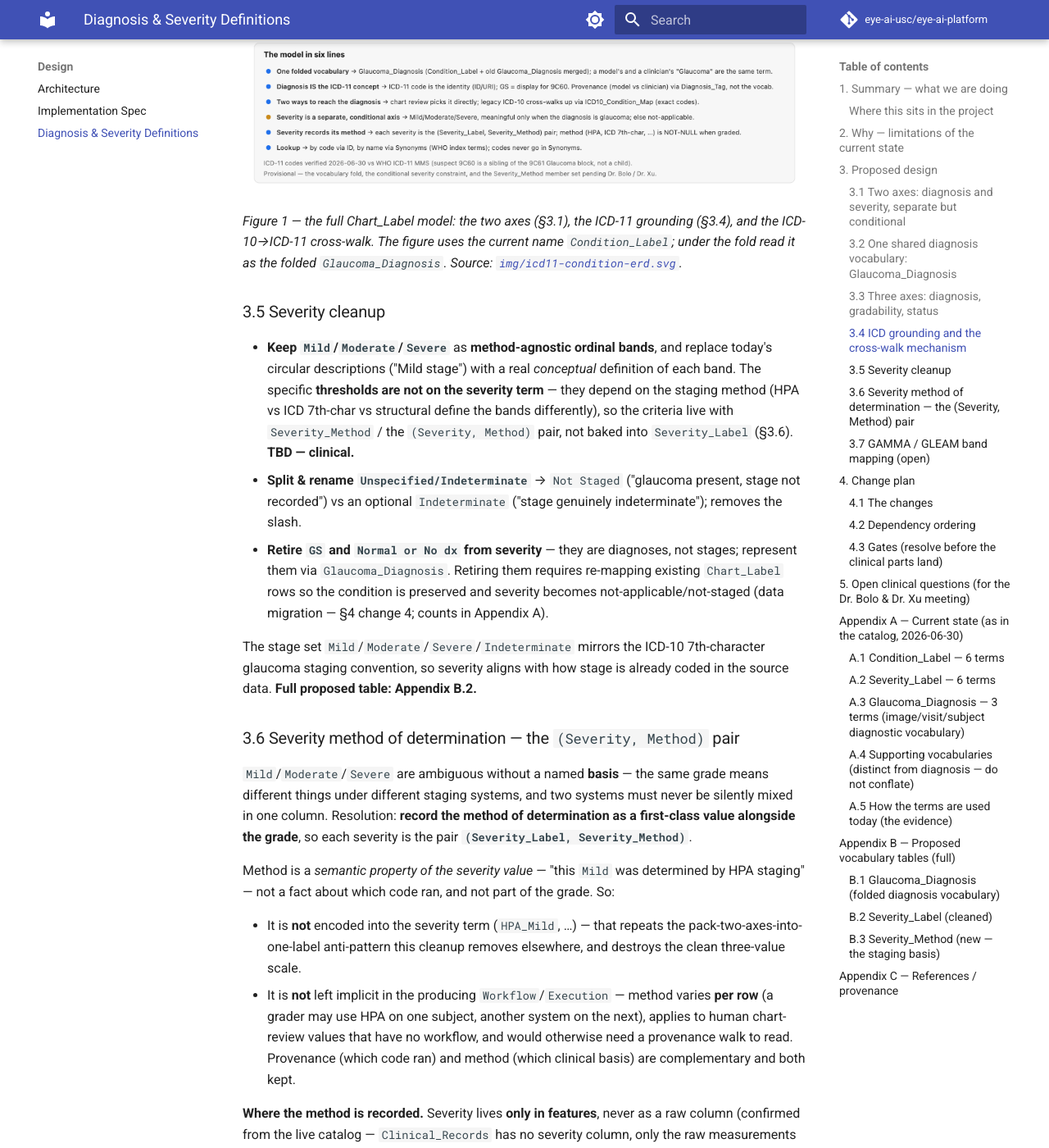
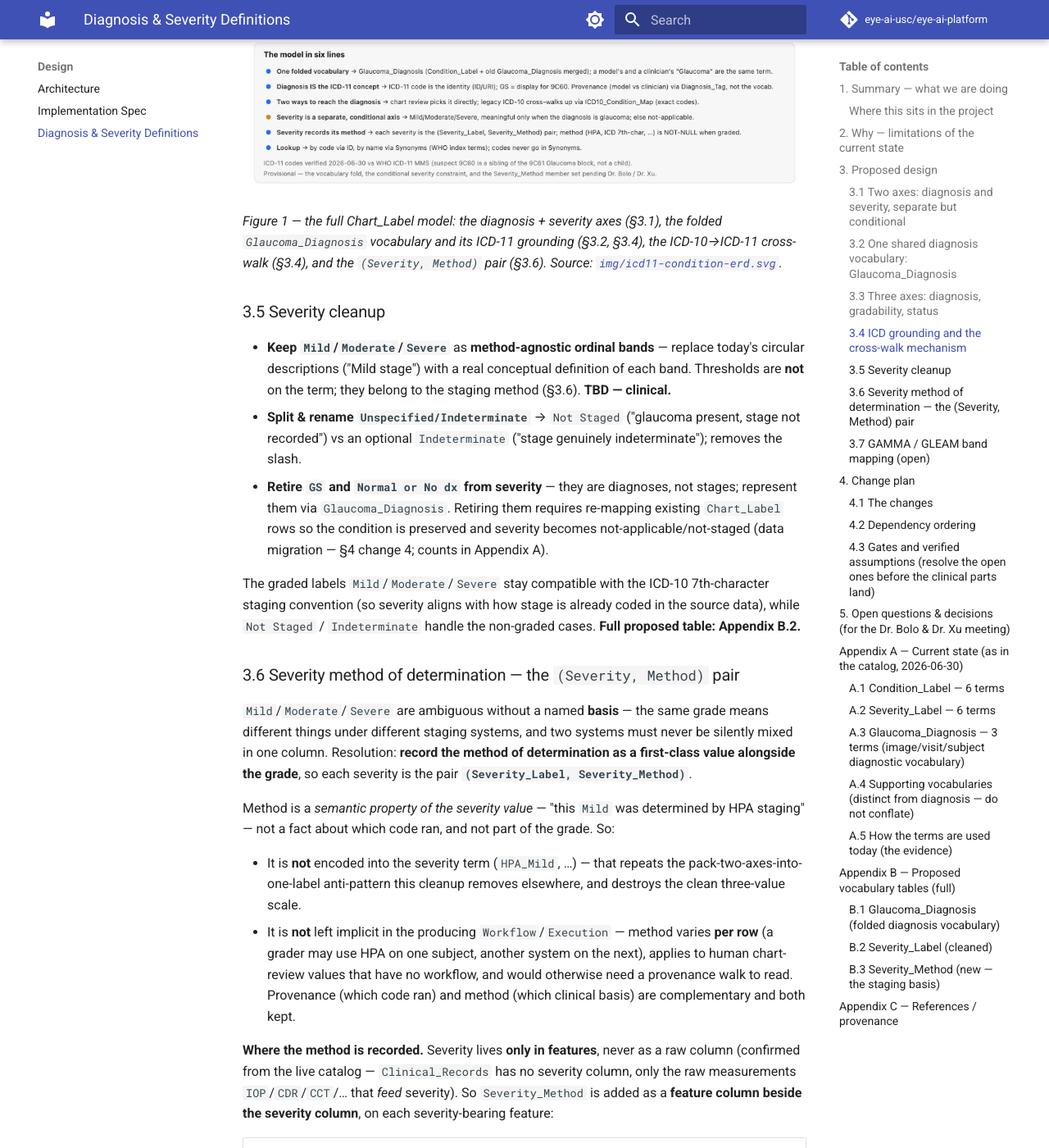
Before and after one commit to eye-ai-usc/eye-ai-platform, an MkDocs documentation site: the page built from docs/design/diagnosis-severity-definitions.md, in a window 1280 px wide and 1400 px high, scrolled down 7411 px. Shown: the whole window at 82% size. Built offline with MkDocs 1.6.1 and Material for MkDocs 9.7.7, drawn with Linux system fonts in a browser that asks for light colours; comment, search, counter and statistics services are not loaded; some of the changed text lies outside the part shown.

Commit message:
docs: tech-writer cleanup — fix stale refs/wording after restructure
Post-restructure writing pass (Claude + independent Codex). Structure holds;
these are stale wording and cross-reference fixes:

- Fix broken ref §5 Q6 → §5 Q8 (GAMMA/GLEAM is Q8).
- Rewrite the Figure 1 caption/alt-text: the ERD was updated to Glaucoma_Diagnosis
  + a Severity_Method column, so the "figure uses Condition_Label" caveat was
  false; describe the three FK columns.
- Appendix A.3: "single consolidated vocabulary" read as if the fold had happened
  → "3-term vocabulary shared by the … tables", noting it's distinct from the
  proposed fold that reuses the name.
- Clarify Normal's identifier is still open (§3.3); clarify "Not assessed" is a
  synonym of the No Diagnosis term, not a Diagnosis_Status value (App. B.1).
- Trim the §3.5 severity-method paragraph to a §3.6 pointer (dedup); fix the
  ICD-10-7th-char sentence so it doesn't undercut the method-agnostic message;
  grammar fix.
- Retitle §4.3 "Gates and verified assumptions" (had a resolved item) and §5
  "Open questions & decisions" (has non-clinical items).

Content/design unchanged. Provisional pending Dr. Bolo & Dr. Xu.

Co-Authored-By: Claude Opus 4.8 <noreply@anthropic.com>

```diff
--- a/docs/design/diagnosis-severity-definitions.md
+++ b/docs/design/diagnosis-severity-definitions.md
@@ -181,8 +181,9 @@ The current vocabularies conflate three independent questions. Separate them:
 The distinctions that drive the placement:
 
 - **`Normal` ≠ `No Diagnosis`.** The old `Normal or No dx` fused two opposites:
-  `Normal` = assessed, no glaucoma (a real negative finding — ICD codes the
-  encounter, `Z01.00`); `No Diagnosis` = no determination on record. **They split.**
+  `Normal` = assessed, no glaucoma (a real negative finding; its identifier —
+  encounter code `Z01.00` vs a local URI — is still open, §4.3); `No Diagnosis` =
+  no determination on record. **They split.**
 - **`No Diagnosis` stays on the diagnosis axis, as a local term.** "No diagnosis"
   is a legitimate *value* of the diagnosis field (one column, ML-comparable). It
   has no ICD code, so it is a **local term** with an EyeAI URI — *"no ICD code"*
@@ -267,21 +268,19 @@ the dict is an `eye-ai-ml` change, contingent on `ICD10_Condition_Map` existing
 first (§4). Map **exact codes** (FKs to real `ICD10_Eye` terms), not wildcard
 patterns, so no wildcard-matching logic is needed.
 
-![ERD — the Chart_Label feature carries the diagnosis and severity axes side by side; the diagnosis term is the ICD-11 concept (chart review picks it directly, legacy ICD-10 cross-walks up), and severity is valid only when the diagnosis is glaucoma.](img/icd11-condition-erd.png)
+![ERD — the Chart_Label feature carries three FK columns on one row: the diagnosis (folded Glaucoma_Diagnosis, the ICD-11 concept) plus the severity grade and its Severity_Method; the diagnosis is reached directly by chart review or via the ICD-10 cross-walk, and severity is valid only when the diagnosis is glaucoma.](img/icd11-condition-erd.png)
 
-*Figure 1 — the full Chart_Label model: the two axes (§3.1), the ICD-11 grounding
-(§3.4), and the ICD-10→ICD-11 cross-walk. The figure uses the current name
-`Condition_Label`; under the fold read it as the folded `Glaucoma_Diagnosis`.
-Source: [`img/icd11-condition-erd.svg`](img/icd11-condition-erd.svg).*
+*Figure 1 — the full Chart_Label model: the diagnosis + severity axes (§3.1), the
+folded `Glaucoma_Diagnosis` vocabulary and its ICD-11 grounding (§3.2, §3.4), the
+ICD-10→ICD-11 cross-walk (§3.4), and the `(Severity, Method)` pair (§3.6). Source:
+[`img/icd11-condition-erd.svg`](img/icd11-condition-erd.svg).*
 
 ### 3.5 Severity cleanup
 
-- **Keep `Mild`/`Moderate`/`Severe`** as **method-agnostic ordinal bands**, and
-  replace today's circular descriptions ("Mild stage") with a real *conceptual*
-  definition of each band. The specific **thresholds are not on the severity term**
-  — they depend on the staging method (HPA vs ICD 7th-char vs structural define the
-  bands differently), so the criteria live with `Severity_Method` / the
-  `(Severity, Method)` pair, not baked into `Severity_Label` (§3.6). **TBD — clinical.**
+- **Keep `Mild`/`Moderate`/`Severe`** as **method-agnostic ordinal bands** —
+  replace today's circular descriptions ("Mild stage") with a real conceptual
+  definition of each band. Thresholds are **not** on the term; they belong to the
+  staging method (§3.6). **TBD — clinical.**
 - **Split & rename `Unspecified/Indeterminate`** → `Not Staged` ("glaucoma present,
   stage not recorded") vs an optional `Indeterminate` ("stage genuinely
   indeterminate"); removes the slash.
@@ -291,9 +290,10 @@ Source: [`img/icd11-condition-erd.svg`](img/icd11-condition-erd.svg).*
   becomes not-applicable/not-staged (data migration — §4 change 4; counts in
   Appendix A).
 
-The stage set `Mild`/`Moderate`/`Severe`/`Indeterminate` mirrors the ICD-10
-7th-character glaucoma staging convention, so severity aligns with how stage is
-already coded in the source data. **Full proposed table: Appendix B.2.**
+The graded labels `Mild`/`Moderate`/`Severe` stay compatible with the ICD-10
+7th-character staging convention (so severity aligns with how stage is already
+coded in the source data), while `Not Staged` / `Indeterminate` handle the
+non-graded cases. **Full proposed table: Appendix B.2.**
 
 ### 3.6 Severity method of determination — the `(Severity, Method)` pair
 
@@ -372,7 +372,7 @@ ICD10_Eye enumerated ──▶ (2) fold into Glaucoma_Diagnosis ──┐
 - Severity work (1) and the method vocab/columns (6) are on the severity axis, independent of the diagnosis fold; (6) needs the `Severity_Method` member set confirmed (§5) and the severity features (they exist).
 - **Repo split:** 1–4 and 6 are catalog/schema/data → `data-curation`; 5 is code → `eye-ai-ml`, and its PR **cannot merge until 3 lands** in the catalog.
 
-### 4.3 Gates (resolve before the clinical parts land)
+### 4.3 Gates and verified assumptions (resolve the open ones before the clinical parts land)
 
 - **Severity criteria — per staging method** (not per grade) for Mild/Moderate/Severe — clinical (Dr. Bolo, §5 Q1).
 - **`Severity_Method` member set** — confirm the staging systems (HPA, ICD 7th-char, structural, …) before creating the vocabulary in change 6 (§3.6, clinical).
@@ -384,7 +384,7 @@ ICD10_Eye enumerated ──▶ (2) fold into Glaucoma_Diagnosis ──┐
 - **Catalog verification** — ✅ **resolved (deriva MCP, 2026-06-30):** `ICD10_Eye` **is** a controlled vocabulary (1,209 terms); the `Clinical_Records ⇄ ICD10_Eye` association is **`Clinical_Records_ICD10_Eye`** (27,962 rows); `Clinical_Records` has **no** severity column (so severity-method is a feature column only).
 - **Fold verification (open)** — before the fold (change 2/4), confirm what populates `Subject_Diagnosis` vs the `Chart_Label` feature and how the image/visit/subject `*_Diagnosis` rows reconcile with the chart rows onto the merged vocabulary.
 
-## 5. Open clinical questions (for the Dr. Bolo & Dr. Xu meeting)
+## 5. Open questions & decisions (for the Dr. Bolo & Dr. Xu meeting)
 
 1. **Severity criteria — per method.** For each staging method in `Severity_Method`, what cut-points define `Mild`/`Moderate`/`Severe`? (e.g. HPA VF MD thresholds; ICD 7th-character definitions; structural RNFL/CDR.) Criteria attach to the method, not the grade (§3.5–§3.6). (Dr. Bolo.)
 2. **Separate but conditional?** Confirm severity is a separate attribute that applies **only** when an established glaucoma condition is present (§3.1).
@@ -444,9 +444,10 @@ vocabularies; the proposed replacements are in Appendix B.
 
 ### A.3 `Glaucoma_Diagnosis` — 3 terms (image/visit/subject diagnostic vocabulary)
 
-Created 2026-06-30 as the single consolidated vocabulary the three diagnosis levels
-(image / observation / subject) share. **Not image-only**, despite the catalog
-comment.
+Created 2026-06-30 as the 3-term vocabulary shared by the image / observation /
+subject diagnosis tables. **Not image-only**, despite the catalog comment. (This
+is the *current* coarse vocabulary — distinct from the proposed folded
+`Glaucoma_Diagnosis` in §3.2 / Appendix B.1, which happens to reuse the name.)
 
 > Catalog comment: *"Vocabulary of image-level diagnostic categories for retinal
 > images (e.g., referable glaucoma, no glaucoma)."*
@@ -540,7 +541,7 @@ cross-walk (§3.4). Full ICD-11 URIs follow
 | `Unspecified Glaucoma` | Glaucoma present, **subtype not specified**. *(confirm clinically)* | "Glaucoma, unspecified"; "Glaucoma NOS" | `ICD11:9C61.Z` / `…/mms/9C61.Z` |
 | `Normal` | Assessed; **no glaucoma** present (a genuine negative finding). *(confirm clinically)* | "No Glaucoma"; "Normal" | `ICD10:Z01.00` *or* `EYEAI:Normal` **(TBD)** |
 | `Other` | A **non-glaucoma** condition (outside the curated glaucoma subset). | "Non-glaucoma"; "Other condition" | `EYEAI:Other` / `eye-ai.org/id/condition/Other` |
-| `No Diagnosis` | **No diagnosis made** — no glaucoma determination on record (≡ the former `Unknown`). *(confirm whether "not assessed" needs its own wording)* | "No dx"; "Not assessed" | `EYEAI:No_Diagnosis` / `eye-ai.org/id/condition/No_Diagnosis` |
+| `No Diagnosis` | **No diagnosis made** — no glaucoma determination on record (≡ the former `Unknown`). | "No dx"; "Not assessed" *(synonyms of this diagnosis term — note `Not assessed` is **not** a separate `Diagnosis_Status` value, §3.3)* | `EYEAI:No_Diagnosis` / `eye-ai.org/id/condition/No_Diagnosis` |
 
 - **`Ungradable` and `Not assessed` are deliberately absent** — gradability axis and (former) status idea respectively; the latter is covered by `No Diagnosis`.
 - **`Normal`'s identifier** is an open item: `Z01.00` is a *reason-for-visit* encounter code, not a disease code, so ICD-Z-vs-local is a genuine sub-choice (§4.3).
```
Also changed, not shown: other parts of docs/design/diagnosis-severity-definitions.md (+1 -1 lines), tacit-knowledge.md (+20 -0 lines).
